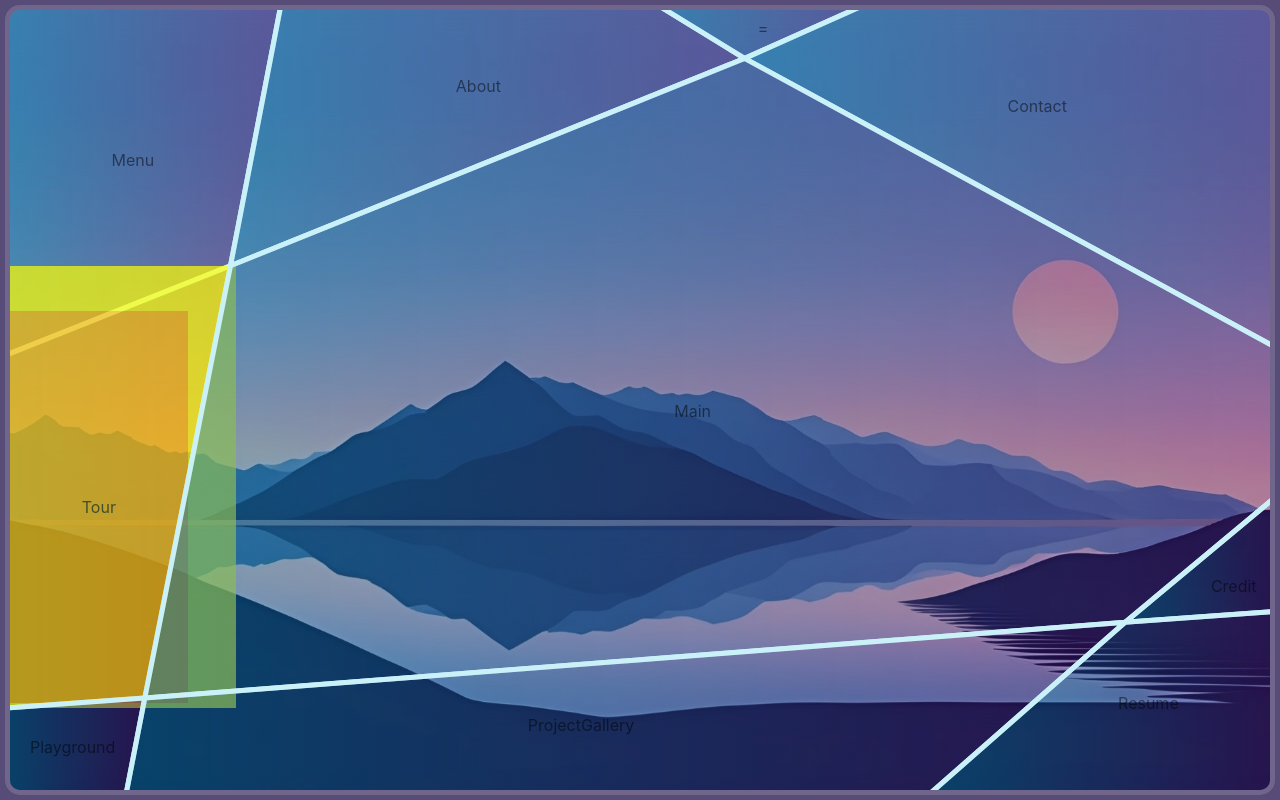
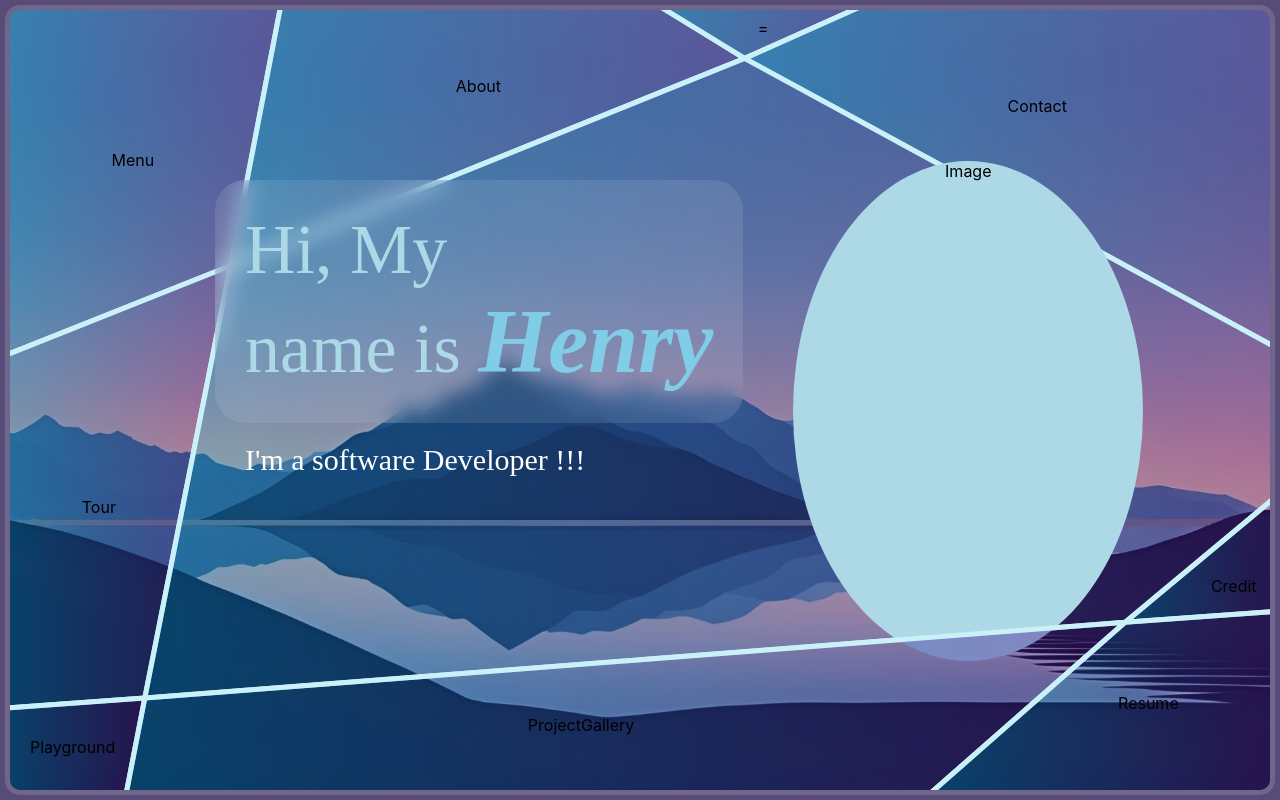
Before and after one commit to Honghui-Li-8/personal-portfolio, a React (Create React App) app: page / in a window 1280 px wide. Built offline with nearby package versions, Linux system fonts and the light colour scheme.

Commit message:
template for main section

```diff
--- /dev/null
+++ b/src/components/PolygonHomeMenu/MenuSectionContent/Main.css
@@ -0,0 +1,81 @@
+.container {
+  height: 100%;
+  width: 100%;
+  display: flex;
+  flex-direction: inherit;
+}
+
+.left-buff {
+  flex: 0.8;
+  /* background: gray; */
+}
+.right-buff {
+  flex: 1;
+  /* background: gray; */
+}
+
+.left-section {
+  /* flex: 1; */
+  display: flex;
+  flex-direction: column;
+}
+
+.title {
+  flex: 1.2;
+  /* background: green; */
+  display: grid;
+  align-items: end;
+}
+
+.right {
+  display: flex;
+  /* flex: 1; */
+  /* background: yellow; */
+  /* justify-items: center; */
+  align-items: center;
+}
+
+.profile {
+  width: 350px;
+  height: 500px;
+  border-radius: 50%;
+  background: lightblue;
+  text-align: center;
+  margin-left: 50px;
+  margin-right: 20px;
+}
+
+.intro-text {
+  font-family: "Roboto Slab", serif;
+  font-size: 70px;
+  font-optical-sizing: auto;
+  font-weight: 500;
+  font-style: normal;
+  color: lightblue;
+  backdrop-filter: blur(10px);
+  -webkit-backdrop-filter: blur(10px); /* for Safari support */
+  border-radius: 30px;
+  padding: 30px;
+  background-color: rgba(255, 255, 255, 0.1); /* semi-transparent */
+}
+
+.name {
+  font-family: "Roboto Slab", serif;
+  font-size: 90px;
+  font-weight: 600;
+  font-style: italic;
+  color: rgb(129, 204, 230);
+}
+
+.bottom-text {
+  flex: 1;
+  font-family: "Roboto Slab", serif;
+  font-size: 30px;
+  font-optical-sizing: auto;
+  font-weight: 200;
+  font-style: normal;
+  padding-top: 20px;
+  padding-left: 30px;
+  padding-right: 30px;
+  color: white;
+}
--- /dev/null
+++ b/src/components/PolygonHomeMenu/MenuSectionContent/Main.tsx
@@ -0,0 +1,33 @@
+import React from "react";
+import "./Main.css"
+
+const MainSection = () => {
+  return (
+    <div className="container">
+      <div className="left-buff"/>
+
+      {/* Left side */}
+      <div className="left-section">
+        <div className="title">
+          <div className="intro-text">
+            <div>Hi, My</div>
+            <div>name is <span className="name"> Henry </span></div>
+          </div>
+        </div>
+        <div className="bottom-text">I'm a software Developer !!!</div>
+      </div>
+
+
+
+      {/* Right side */}
+      <div className="right">
+        <div className="profile">
+          Image
+        </div>
+      </div>
+      <div className="right-buff"/>
+    </div>
+  );
+};
+
+export default MainSection;
--- a/src/components/PolygonHomeMenu/PolygonInnerBlock.tsx
+++ b/src/components/PolygonHomeMenu/PolygonInnerBlock.tsx
@@ -1,7 +1,8 @@
 import { color } from "framer-motion";
 import Dimensions, { InnerBoundary } from "../../constants/Dimension";
-import {calculateInnerBoundary} from "../../scripts/polygonUtility";
-import {useState} from "react";
+import { calculateInnerBoundary } from "../../scripts/polygonUtility";
+import { ReactNode, useState } from "react";
+import MainSection from "./MenuSectionContent/Main";
 
 const PolygonInnerBlock = ({
   name,
@@ -11,7 +12,7 @@ const PolygonInnerBlock = ({
   bBox,
 }: {
   name: string;
-  index:number;
+  index: number;
   vertices: [number, number][];
   dimensions: Dimensions;
   bBox: { width: number; height: number };
@@ -29,6 +30,14 @@ const PolygonInnerBlock = ({
     left += width / 10;
   }
 
+  const getSectionContent = (name: string):ReactNode => {
+    if (name === "Main") {
+      return <MainSection/>;
+    } else {
+      return <div>{name}</div>;
+    }
+  };
+
   return (
     <foreignObject
       x={"" + x}
@@ -45,8 +54,8 @@ const PolygonInnerBlock = ({
           width: bBox.width,
           height: bBox.height,
           // background: "yellow",
-          background: index === 4 ? "yellow" : "none",
-          opacity: 0.7,
+          // background: index === 4 ? "yellow" : "none",
+          // opacity: 0.7,
           alignItems: "center",
           justifyContent: "center",
         }}
@@ -61,8 +70,8 @@ const PolygonInnerBlock = ({
             height,
             // background: "orange",
             // background: name === "Credit" ? "orange" : "none",
-            background: index === 4 ? "orange" : "none",
-            opacity: 0.7,
+            // background: index === 4 ? "orange" : "none",
+            // opacity: 0.7,
             zIndex: 3,
             alignItems: "center",
             justifyContent: "center",
@@ -71,7 +80,7 @@ const PolygonInnerBlock = ({
             // transition: "width 0.5s ease-in-out, height 0.5s ease-in-out",
           }}
         >
-          {name}
+          {getSectionContent(name)}
         </div>
       </div>
     </foreignObject>
```
Also changed, not shown: src/components/PolygonHomeMenu/PolygonSectionData.tsx (line endings or trailing spaces), 1 other file (tests, documents, lock files or other folders).
